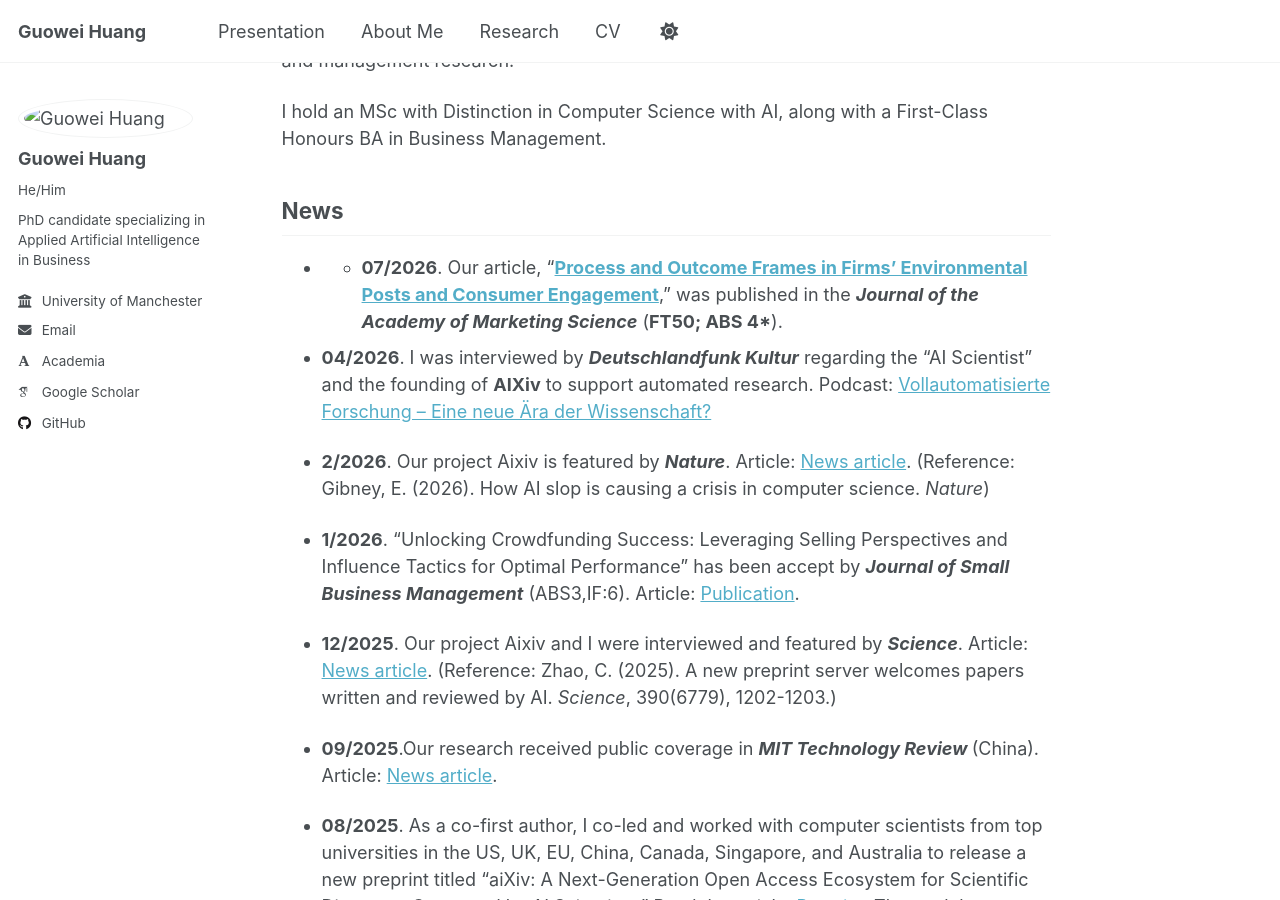
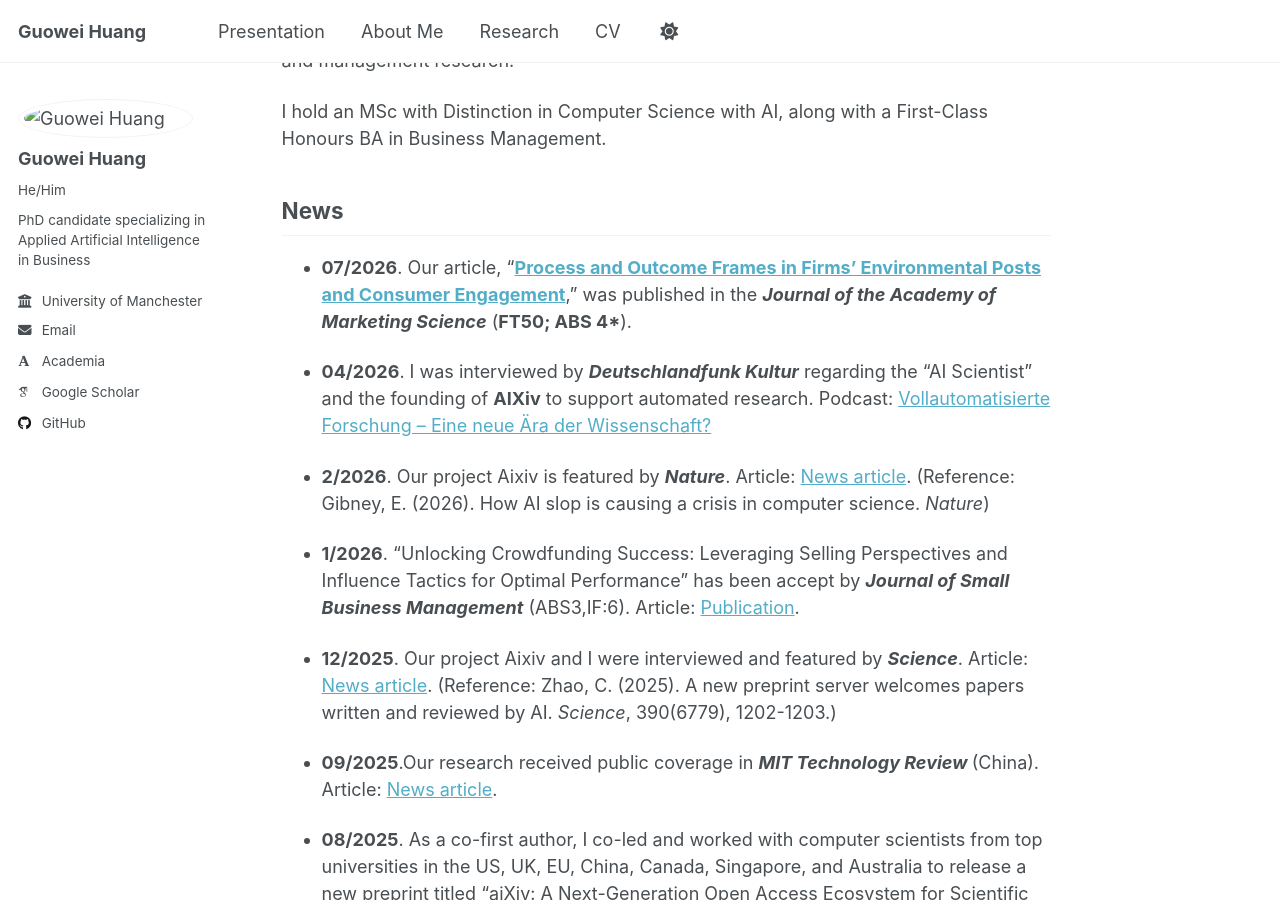
Before and after one commit to Oliverhuang123/Oliverhuang123.github.io, a Jekyll site: the page built from _pages/about.md, in a window 1280 px wide and 900 px high, scrolled down 305 px. Built offline with Jekyll 4.4.1, drawn with Linux system fonts in a browser that asks for light colours; some web fonts are replaced.

```diff
--- a/_pages/about.md
+++ b/_pages/about.md
@@ -16,7 +16,7 @@ I hold an MSc with Distinction in Computer Science with AI, along with a First-C
 
 
 ## News
-- * <strong>07/2026</strong>. Our article, “<a href="https://link.springer.com/article/10.1007/s11747-026-01181-1" target="_blank"><strong>Process and Outcome Frames in Firms’ Environmental Posts and Consumer Engagement</strong></a>,” was published in the <strong><i>Journal of the Academy of Marketing Science</i></strong> (<strong>FT50; ABS 4*</strong>).
+-  <strong>07/2026</strong>. Our article, “<a href="https://link.springer.com/article/10.1007/s11747-026-01181-1" target="_blank"><strong>Process and Outcome Frames in Firms’ Environmental Posts and Consumer Engagement</strong></a>,” was published in the <strong><i>Journal of the Academy of Marketing Science</i></strong> (<strong>FT50; ABS 4*</strong>).
 
 - <strong>04/2026</strong>. I was interviewed by <strong><i>Deutschlandfunk Kultur</i></strong> regarding the "AI Scientist" and the founding of <strong>AIXiv</strong> to support automated research. Podcast: <a href="https://www.deutschlandfunkkultur.de/vollautomatisierte-forschung-eine-neue-aera-der-wissenschaft-100.html" target="_blank">Vollautomatisierte Forschung – Eine neue Ära der Wissenschaft?</a>
 
```
